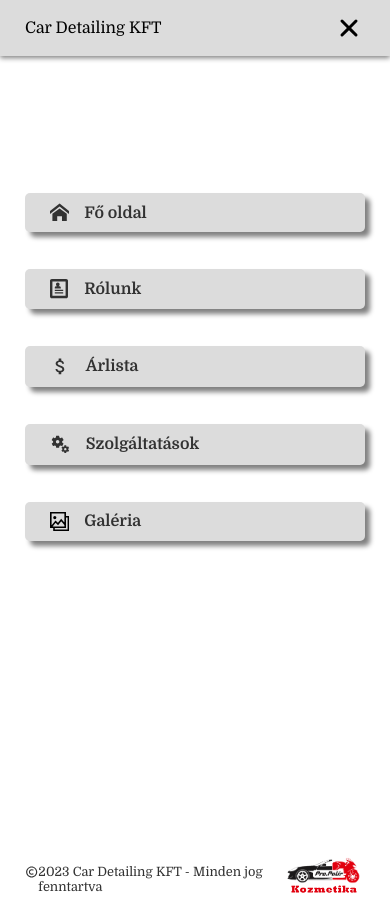
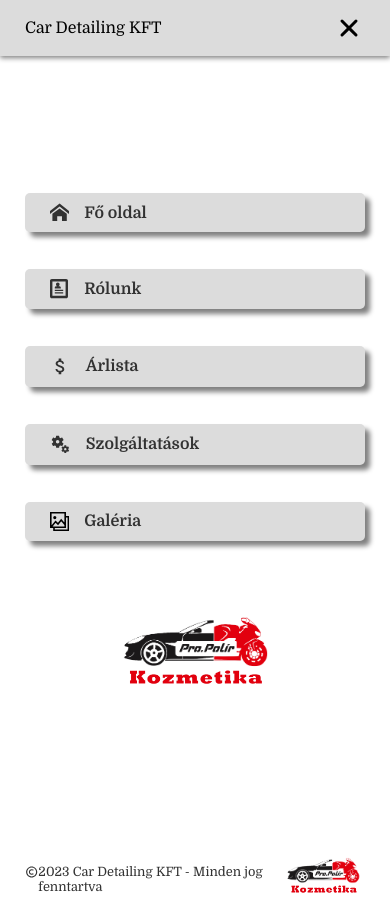
Before and after one commit to virag-ky/Car-Cosmetics, a Next.js app: page / in a window 390 px wide. Both pictures are taken after a click on the icon 353 px from the left and 25 px from the top of the page. Built offline with nearby package versions, Linux system fonts and the light colour scheme.

Commit message:
Add Logo component to the mobile menu

```diff
--- a/app/components/MobileMenu.jsx
+++ b/app/components/MobileMenu.jsx
@@ -1,4 +1,5 @@
 import Link from 'next/link';
+import Logo from './Logo';
 import { ImHome } from 'react-icons/im';
 import { ImProfile } from 'react-icons/im';
 import { MdAttachMoney } from 'react-icons/md';
@@ -8,6 +9,7 @@ import styles from '../styles/navbar/navbar.module.css';
 
 const MobileMenu = ({ handleMenu }) => {
   return (
+    <div className={styles.menu_container}>
       <ul className={styles.menu_list}>
         <li>
           <Link onClick={handleMenu} href="/">
@@ -40,6 +42,8 @@ const MobileMenu = ({ handleMenu }) => {
           </Link>
         </li>
       </ul>
+      <Logo styles={styles} />
+    </div>
   );
 };
 
--- a/app/styles/navbar/navbar.module.css
+++ b/app/styles/navbar/navbar.module.css
@@ -78,25 +78,28 @@
   height: 100vh;
   width: 100%;
   z-index: 99;
-  transition: 0.5s;
 }
 .mobile_menu .nav_container {
   background: gainsboro;
   box-shadow: 0 2px 5px grey;
   padding: 12px 25px;
 }
-.mobile_menu .menu_list {
+.mobile_menu .menu_container {
+  width: 100%;
+  height: 100vh;
+}
+.mobile_menu .menu_container .menu_list {
   display: flex;
   flex-direction: column;
   justify-content: space-evenly;
   align-items: flex-start;
-  margin-top: 100px;
+  margin: 100px 0 30px 0;
   width: 100%;
+  height: 50vh;
   max-width: 500px;
-  height: 50vh;
   padding: 0 25px;
 }
-.mobile_menu .menu_list li {
+.mobile_menu .menu_container .menu_list li {
   list-style: none;
   font-weight: 700;
   font-size: 1rem;
@@ -105,7 +108,7 @@
   box-shadow: 5px 5px 5px grey;
   border-radius: 5px;
 }
-.mobile_menu .menu_list li a {
+.mobile_menu .menu_container .menu_list li a {
   display: flex;
   flex-direction: row;
   justify-content: flex-start;
@@ -115,4 +118,25 @@
   text-decoration: none;
   color: #323232;
   width: 100%;
+}
+.mobile_menu .menu_container .logo_container {
+  display: flex;
+  flex-direction: column;
+  justify-content: center;
+  align-items: center;
+  width: 100%;
+  height: 100px;
+}
+.mobile_menu .menu_container .logo_container .image {
+  width: 100%;
+  height: 60%;
+  position: relative;
+}
+.mobile_menu .menu_container .logo_container .image img {
+  -o-object-fit: contain;
+     object-fit: contain;
+}
+.mobile_menu .menu_container .logo_container #text_logo {
+  width: 38%;
+  margin-top: -22px;
 }/*# sourceMappingURL=navbar.module.css.map */
--- a/app/styles/navbar/navbar.module.scss
+++ b/app/styles/navbar/navbar.module.scss
@@ -68,7 +68,6 @@
   height: 100vh;
   width: 100%;
   z-index: 99;
-  transition: 0.5s;
 
   .nav_container {
     background: gainsboro;
@@ -76,16 +75,20 @@
     padding: 12px 25px;
   }
 
+  .menu_container {
+    width: 100%;
+    height: 100vh;
+
     .menu_list {
       @include base.centered(
         $direction: column,
         $justify: space-evenly,
         $align: flex-start
       );
-    margin-top: 100px;
+      margin: 100px 0 30px 0;
       width: 100%;
+      height: 50vh;
       max-width: 500px;
-    height: 50vh;
       padding: 0 25px;
 
       li {
@@ -107,4 +110,24 @@
         }
       }
     }
+    .logo_container {
+      @include base.centered;
+      width: 100%;
+      height: 100px;
+
+      .image {
+        width: 100%;
+        height: 60%;
+        position: relative;
+
+        img {
+          object-fit: contain;
         }
+      }
+      #text_logo {
+        width: 38%;
+        margin-top: -22px;
+      }
+    }
+  }
+}
```
Also changed, not shown: 1 other file (tests, documents, lock files or other folders). Lines whose indentation alone changed are shown as unchanged.
